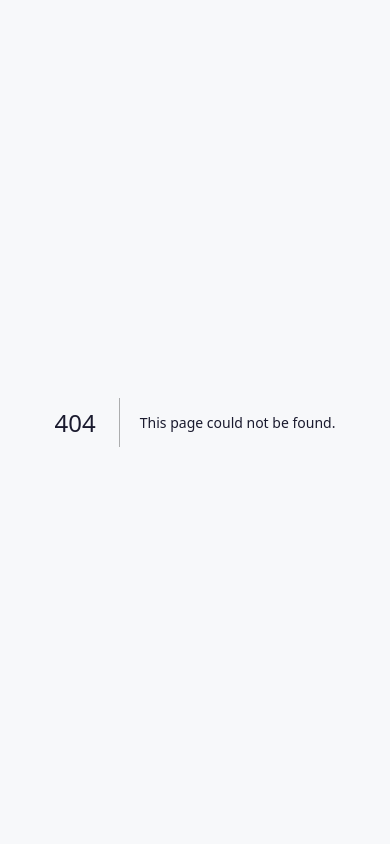
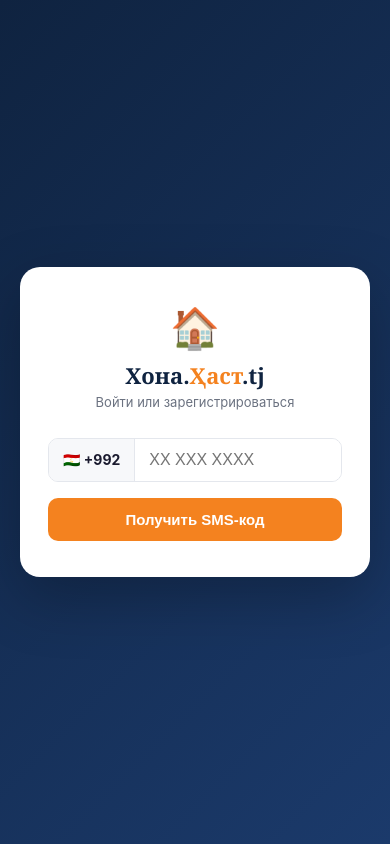
Before and after one commit to milanomaks021-sys/xona-hast-web, a Next.js app: page /login in a window 390 px wide. Before the commit this address had no page. Built offline with nearby package versions, Linux system fonts and the light colour scheme; no server answers.

Commit message:
Add login component with phone verification

```diff
--- /dev/null
+++ b/pages/login.js
@@ -0,0 +1,76 @@
+import { useState } from 'react';
+import { useRouter } from 'next/router';
+import toast from 'react-hot-toast';
+
+const API = process.env.NEXT_PUBLIC_API_URL || 'https://xona-hast-backend.onrender.com/api';
+
+export default function Login() {
+  const router = useRouter();
+  const [step, setStep] = useState(1);
+  const [phone, setPhone] = useState('');
+  const [code, setCode] = useState('');
+  const [name, setName] = useState('');
+  const [loading, setLoading] = useState(false);
+
+  const sendCode = async () => {
+    if (phone.length < 9) { toast.error('Введите номер'); return; }
+    setLoading(true);
+    const res = await fetch(`${API}/auth/send-code`, {
+      method: 'POST', headers: { 'Content-Type': 'application/json' },
+      body: JSON.stringify({ phone: '+992' + phone.replace(/\D/g,'') })
+    }).then(r => r.json());
+    setLoading(false);
+    if (res.success) { toast.success('SMS отправлен!'); setStep(2); if (res.dev_code) toast(`Код: ${res.dev_code}`, { icon: '🔧', duration: 15000 }); }
+    else toast.error(res.message);
+  };
+
+  const verifyCode = async () => {
+    setLoading(true);
+    const res = await fetch(`${API}/auth/verify-code`, {
+      method: 'POST', headers: { 'Content-Type': 'application/json' },
+      body: JSON.stringify({ phone: '+992' + phone.replace(/\D/g,''), code, name })
+    }).then(r => r.json());
+    setLoading(false);
+    if (res.success) {
+      localStorage.setItem('xh_token', res.token);
+      localStorage.setItem('xh_user', JSON.stringify(res.user));
+      toast.success('Добро пожаловать!');
+      router.push('/');
+    } else toast.error(res.message);
+  };
+
+  return (
+    <div style={{ minHeight: '100vh', background: 'linear-gradient(135deg,#0F2340,#1B3A6B)', display: 'flex', alignItems: 'center', justifyContent: 'center', padding: 20 }}>
+      <div style={{ background: '#fff', borderRadius: 20, padding: '36px 28px', width: '100%', maxWidth: 400, boxShadow: '0 20px 60px rgba(0,0,0,0.25)' }}>
+        <div style={{ textAlign: 'center', marginBottom: 28 }}>
+          <div style={{ fontSize: 40, marginBottom: 8 }}>🏠</div>
+          <div style={{ fontFamily: 'Georgia,serif', fontWeight: 800, fontSize: 22, color: '#0F2340' }}>Хона.<span style={{ color: '#F4821F' }}>Ҳаст</span>.tj</div>
+          <div style={{ fontSize: 13, color: '#6B7280', marginTop: 4 }}>Войти или зарегистрироваться</div>
+        </div>
+
+        {step === 1 && (
+          <>
+            <div style={{ display: 'flex', border: '1.5px solid #E4E7ED', borderRadius: 10, overflow: 'hidden', marginBottom: 16 }}>
+              <span style={{ padding: '12px 14px', background: '#F7F8FA', fontWeight: 700, fontSize: 14, borderRight: '1.5px solid #E4E7ED', whiteSpace: 'nowrap' }}>🇹🇯 +992</span>
+              <input type="tel" placeholder="XX XXX XXXX" value={phone} onChange={e => setPhone(e.target.value)} style={{ flex: 1, padding: '12px 14px', border: 'none', outline: 'none', fontSize: 16 }} />
+            </div>
+            <button onClick={sendCode} disabled={loading} style={{ width: '100%', padding: '13px', background: '#F4821F', color: '#fff', border: 'none', borderRadius: 10, fontWeight: 700, fontSize: 15, cursor: 'pointer' }}>
+              {loading ? '...' : 'Получить SMS-код'}
+            </button>
+          </>
+        )}
+
+        {step === 2 && (
+          <>
+            <input placeholder="6-значный код из SMS" value={code} onChange={e => setCode(e.target.value)} maxLength={6} style={{ width: '100%', padding: '13px 16px', border: '1.5px solid #E4E7ED', borderRadius: 10, fontSize: 20, textAlign: 'center', letterSpacing: '0.3em', outline: 'none', marginBottom: 12, fontWeight: 700 }} />
+            <input placeholder="Ваше имя (необязательно)" value={name} onChange={e => setName(e.target.value)} style={{ width: '100%', padding: '13px 16px', border: '1.5px solid #E4E7ED', borderRadius: 10, fontSize: 15, outline: 'none', marginBottom: 16 }} />
+            <button onClick={verifyCode} disabled={loading || code.length < 6} style={{ width: '100%', padding: '13px', background: code.length >= 6 ? '#F4821F' : '#E4E7ED', color: code.length >= 6 ? '#fff' : '#9CA3AF', border: 'none', borderRadius: 10, fontWeight: 700, fontSize: 15, cursor: code.length >= 6 ? 'pointer' : 'default' }}>
+              {loading ? '...' : 'Войти'}
+            </button>
+            <button onClick={() => setStep(1)} style={{ width: '100%', padding: '10px', background: 'none', border: 'none', color: '#6B7280', fontSize: 13, marginTop: 8, cursor: 'pointer' }}>← Изменить номер</button>
+          </>
+        )}
+      </div>
+    </div>
+  );
+}
```
